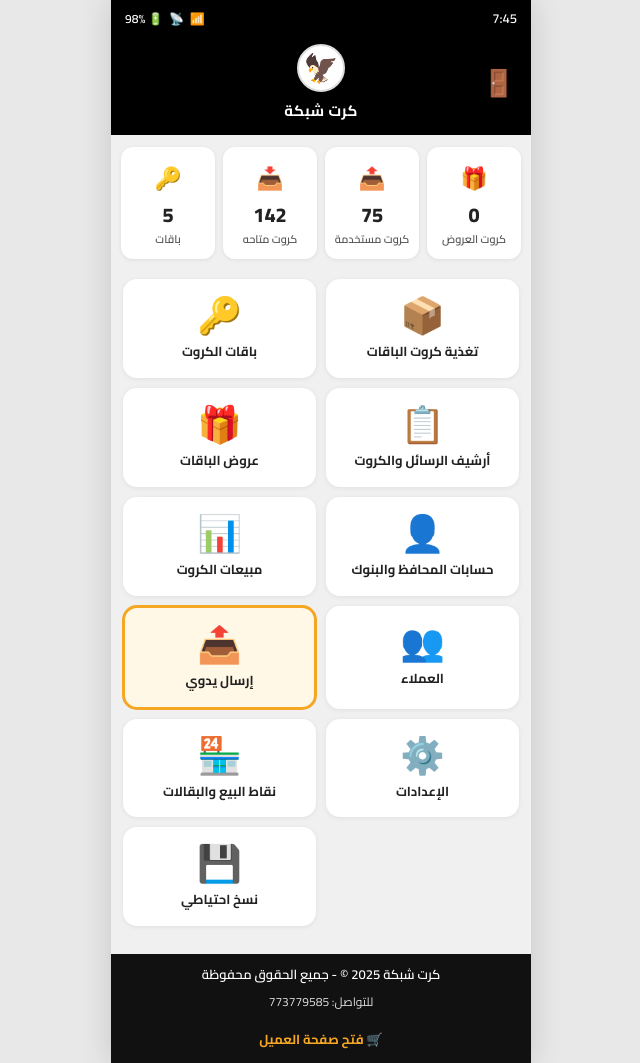
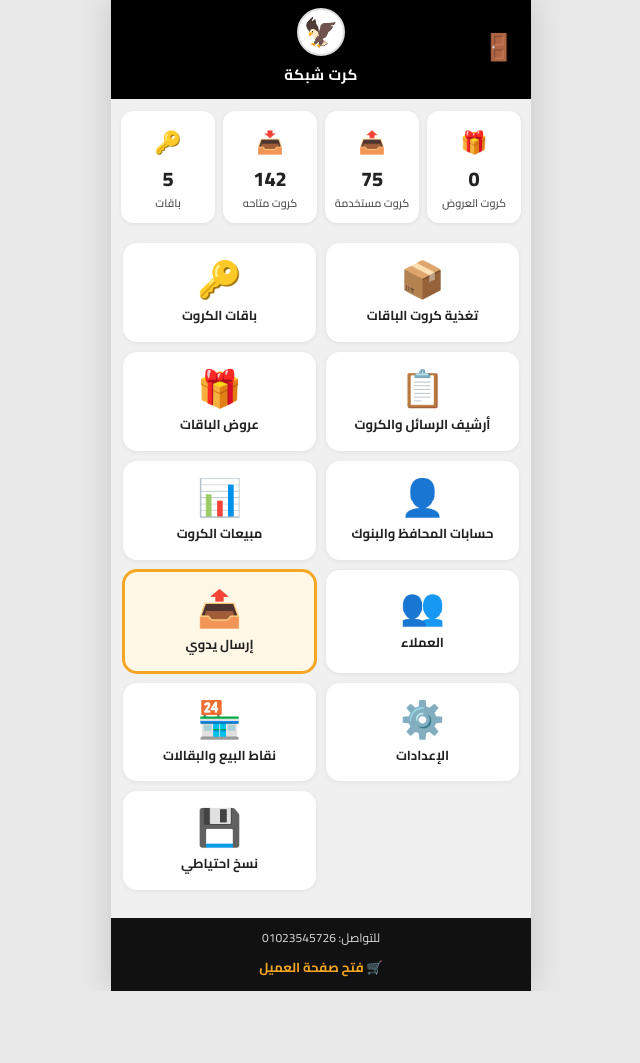
Before and after one commit to mohammedhussien25585-code/kart2, a plain HTML site: page index.html in a window 1280 px wide. Shown: the whole page, without its empty margins (319-959 px from the left). After the commit the page ends 991 px from the top, so only its background shows below. Drawn offline with Linux system fonts and the light colour scheme.

Commit message:
Update index.html

```diff
--- a/index.html
+++ b/index.html
@@ -17,17 +17,6 @@
 </head>
 <body>
   <div class="app">
-    <!-- Status Bar Simulation -->
-    <div class="status-bar">
-      <span class="time">7:45</span>
-      <div class="status-icons">
-        <span>📶</span>
-        <span>📡</span>
-        <span>🔋 98%</span>
-      </div>
-    </div>
-
-    <!-- Header -->
     <header class="header">
       <div class="header-left">
         <button class="icon-btn door">🚪</button>
@@ -120,13 +109,10 @@
 
     <!-- Footer -->
     <footer class="footer">
-      <div class="footer-text">كرت شبكة 2025 © - جميع الحقوق محفوظة</div>
-      <div class="footer-contact">للتواصل: 773779585</div>
-      <div style="margin-top:10px">
-        <a href="customer.html" target="_blank" style="color:#f5a623;font-size:13px;font-weight:700;text-decoration:none">
-          🛒 فتح صفحة العميل
-        </a>
-      </div>
+      <div class="footer-contact">للتواصل: 01023545726</div>
+      <a href="customer.html" style="color:#f5a623;font-size:13px;font-weight:700;text-decoration:none;display:inline-block;margin-top:6px">
+        🛒 فتح صفحة العميل
+      </a>
     </footer>
   </div>
 
```
